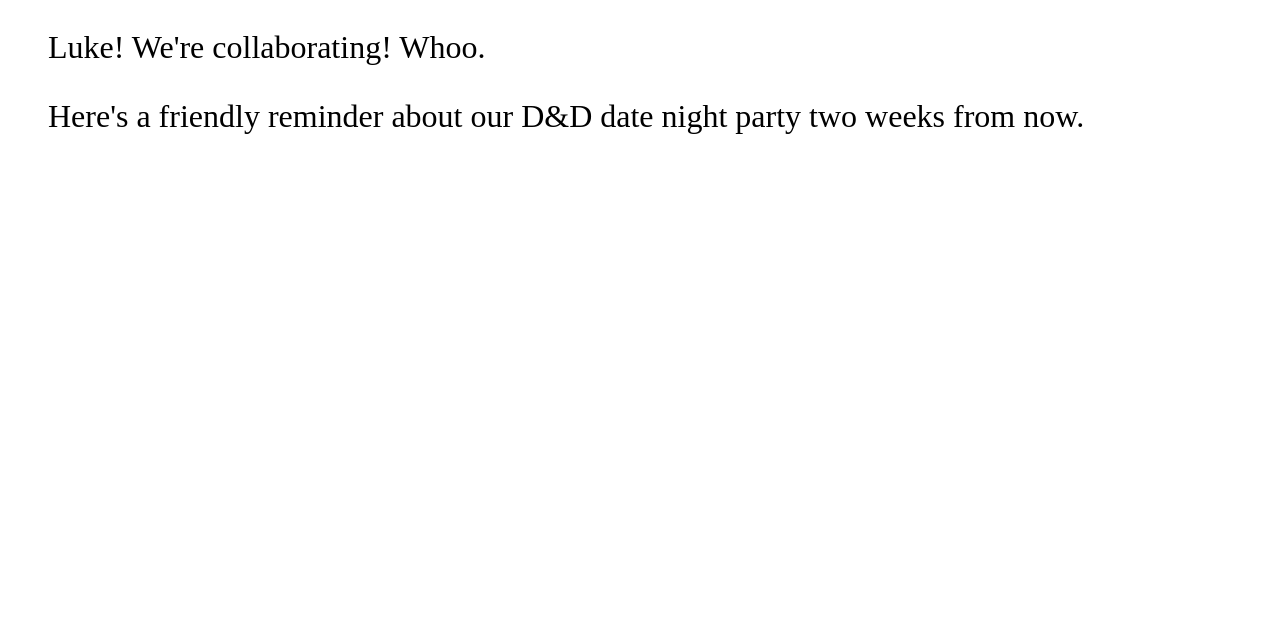
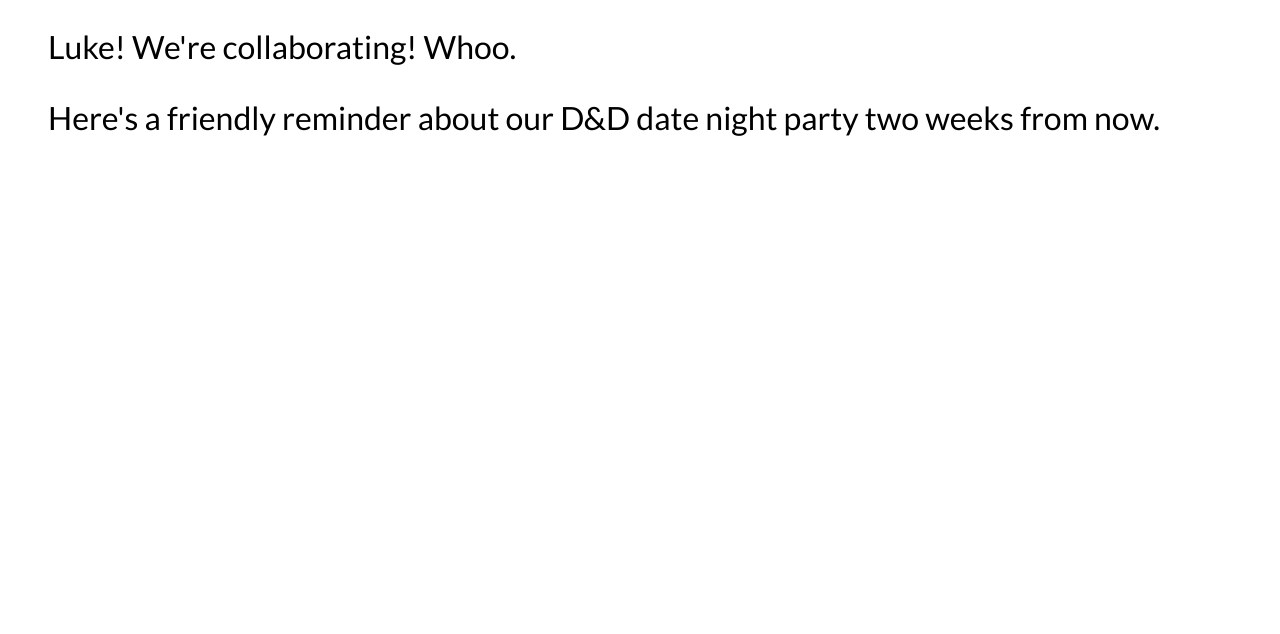
Before and after one commit to dev-club/webpage, a plain HTML site: page index.html in a window 1280 px wide. Shown: the part 166-800 px from the top of the page. Drawn offline with Linux system fonts and the light colour scheme.

Commit message:
what do you think about

```diff
--- a/css/dev-club.css
+++ b/css/dev-club.css
@@ -1,7 +1,7 @@
-body{
-	font-size:2em;
+body {
+    font-family:'Lato', sans-serif;
+    font-size:2em;
 }
-
-h1{
-	text-align:center;
+h1 {
+    text-align:center;
 }
--- a/index.html
+++ b/index.html
@@ -1,16 +1,20 @@
 <! doctype html>
 <html>
-<head><title>Dev Club</title>
-<link href='css/dev-club.css' rel='stylesheet' type='text/css' />
+
+<head>
+    <title>Dev Club</title>
+    <link href='http://fonts.googleapis.com/css?family=Lato' rel='stylesheet' type='text/css'>
+    <link href='css/dev-club.css' rel='stylesheet' type='text/css' />
 
 </head>
+
 <body>
-<h1>
-<img src="https://dl.dropboxusercontent.com/u/34752343/d.png" alt="d" height="128" width="128">
-<img src="https://dl.dropboxusercontent.com/u/34752343/e.png" alt="e" height="128" width="128">
-<img src="https://dl.dropboxusercontent.com/u/34752343/v.png" alt="v" height="128" width="128">
-Club is super cool</h1>
-<ul>Luke! We're collaborating! Whoo. </ul>
-<ul>Here's a friendly reminder about our D&D date night party two weeks from now. </ul>
+    <h1>
+        <img src="https://dl.dropboxusercontent.com/u/34752343/d.png" alt="d" height="128" width="128">
+        <img src="https://dl.dropboxusercontent.com/u/34752343/e.png" alt="e" height="128" width="128">
+        <img src="https://dl.dropboxusercontent.com/u/34752343/v.png" alt="v" height="128" width="128">Club is super cool</h1>
+    <ul>Luke! We're collaborating! Whoo.</ul>
+    <ul>Here's a friendly reminder about our D&D date night party two weeks from now.</ul>
 </body>
+
 </html>
```
